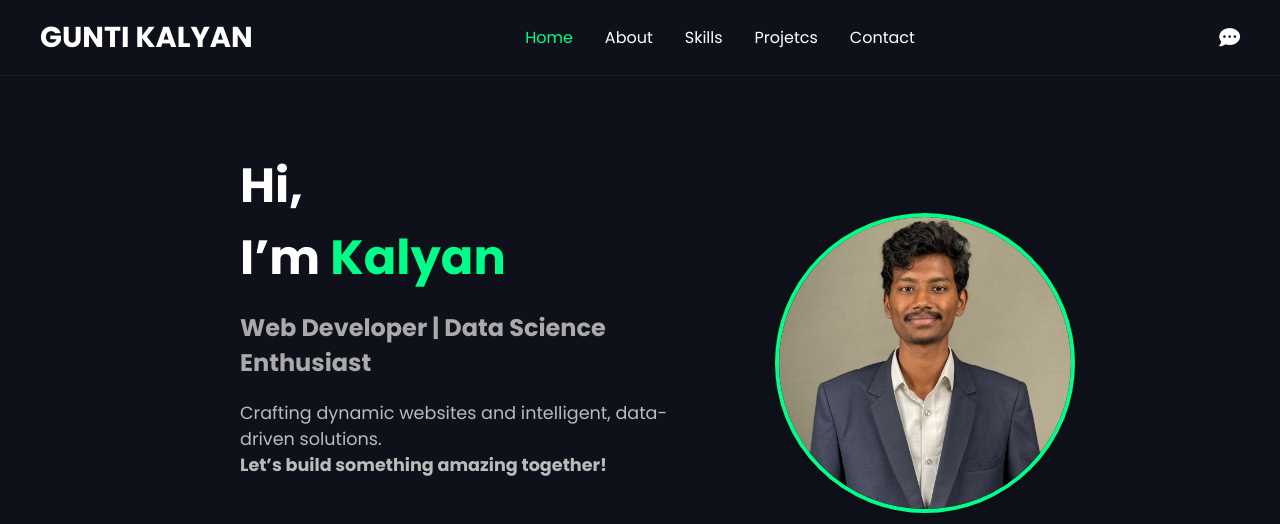
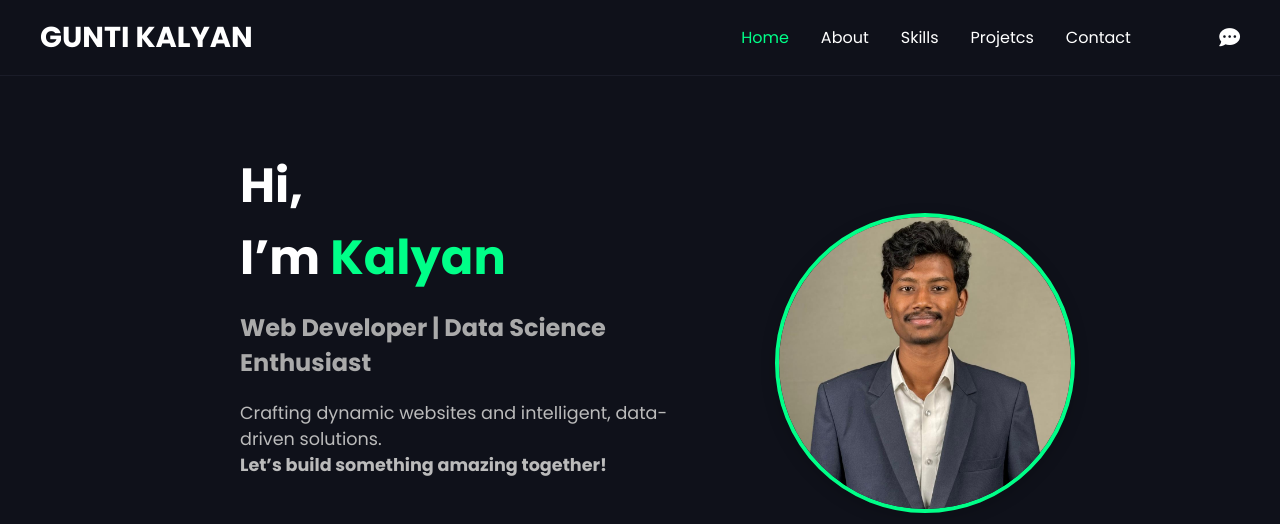
Before and after one commit to GUNTIKALYAN/ney0_portfolio, a plain HTML site: page index.html in a window 1280 px wide. Shown: the top 524 px of the page. Drawn offline with Linux system fonts and the light colour scheme; a script that the page names is missing.

Commit message:
changed the Home screen responsive

```diff
--- a/assests/css/style.css
+++ b/assests/css/style.css
@@ -51,7 +51,7 @@ a {
     list-style: none;
     display: flex;
     gap: 2rem;
-    margin-right: 2rem;
+    margin-left: 25rem;
 }
 
 .nav__link {
@@ -282,7 +282,7 @@ a {
 }
 
 /* Tablet styles (768px and below) */
-@media screen and (max-width: 768px) {
+@media screen and (max-width: 850px) {
     #home{
       margin-top: 50px;
     }
```
